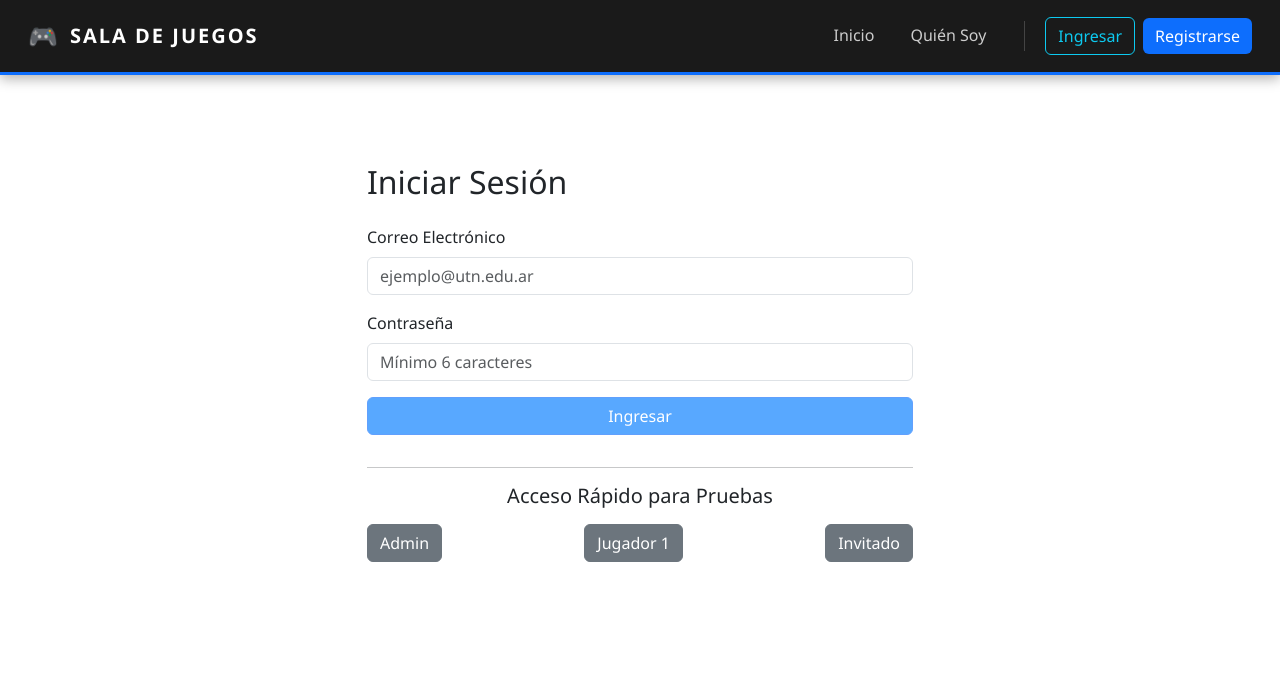
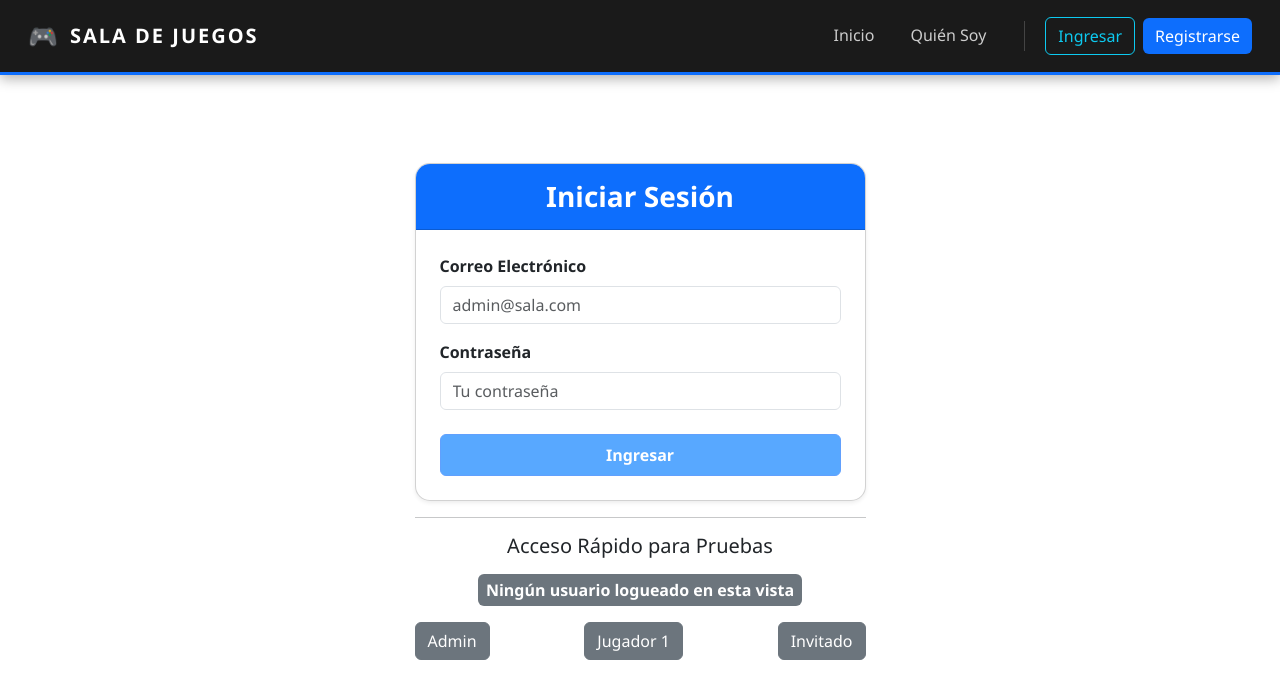
Before and after one commit to mateoutn2024/sala-de-juegos, an Angular app: page /login in a window 1280 px wide. Shown: the top 698 px of the page. Built offline with nearby package versions, Linux system fonts and the light colour scheme.

Commit message:
feat(auth): robustecer validaciones de registro y agregar indicador de sesion activa en login

```diff
--- a/src/app/pages/login/login.html
+++ b/src/app/pages/login/login.html
@@ -1,36 +1,59 @@
 <div class="container mt-5">
   <div class="row justify-content-center">
-    <div class="col-md-6">
-      <h2 class="mb-4">Iniciar Sesión</h2>
+    <div class="col-md-5">
 
-      <div *ngIf="mensajeError" class="alert alert-danger">
-        {{ mensajeError }}
-      </div>
-
-      <form [formGroup]="formLogin" (ngSubmit)="ingresar()">
-
-        <div class="mb-3">
-          <label class="form-label">Correo Electrónico</label>
-          <input type="email" class="form-control" formControlName="correo" placeholder="ejemplo@utn.edu.ar">
+      <div class="card shadow-sm">
+        <div class="card-header bg-primary text-white text-center py-3">
+          <h3 class="mb-0 fw-bold">Iniciar Sesión</h3>
         </div>
 
-        <div class="mb-3">
-          <label class="form-label">Contraseña</label>
-          <input type="password" class="form-control" formControlName="clave" placeholder="Mínimo 6 caracteres">
+        <div class="card-body p-4">
+          <form [formGroup]="formLogin" (ngSubmit)="ingresar()">
+
+            <div class="mb-3">
+              <label class="form-label fw-semibold">Correo Electrónico</label>
+              <input type="email" class="form-control" formControlName="correo" placeholder="admin@sala.com">
+              <span *ngIf="formLogin.get('correo')?.touched && formLogin.get('correo')?.invalid" class="error-message text-danger d-block mt-1">
+                Ingresá un correo electrónico válido.
+              </span>
+            </div>
+
+            <div class="mb-4">
+              <label class="form-label fw-semibold">Contraseña</label>
+              <input type="password" class="form-control" formControlName="clave" placeholder="Tu contraseña">
+              <span *ngIf="formLogin.get('clave')?.touched && formLogin.get('clave')?.invalid" class="error-message text-danger d-block mt-1">
+                La contraseña debe tener al menos 6 caracteres.
+              </span>
+            </div>
+
+            <div *ngIf="mensajeError" class="text-danger text-center fw-semibold mb-3">
+              {{ mensajeError }}
+            </div>
+
+            <button type="submit" class="btn btn-primary w-100 py-2 fw-bold" [disabled]="formLogin.invalid">
+              Ingresar
+            </button>
+
+          </form>
         </div>
-
-        <button type="submit" class="btn btn-primary w-100 mb-3" [disabled]="formLogin.invalid">
-          Ingresar
-        </button>
-      </form>
+      </div>
 
       <hr>
 
       <h5 class="text-center mb-3">Acceso Rápido para Pruebas</h5>
+
+      <div class="text-center mb-3">
+        <span *ngIf="usuarioLogueado" class="badge bg-success p-2 fs-6">
+          Último ingreso rápido: <strong>{{ usuarioLogueado?.email }}</strong>
+        </span>
+        <span *ngIf="!usuarioLogueado" class="badge bg-secondary p-2 fs-6">
+          Ningún usuario logueado en esta vista
+        </span>
+      </div>
       <div class="d-flex justify-content-between">
-        <button class="btn btn-secondary" (click)="accesoRapido('admin@sala.com', '123456')">Admin</button>
-        <button class="btn btn-secondary" (click)="accesoRapido('jugador1@sala.com', '123456')">Jugador 1</button>
-        <button class="btn btn-secondary" (click)="accesoRapido('invitado@sala.com', '123456')">Invitado</button>
+        <button type="button" class="btn btn-secondary" (click)="accesoRapido('admin@sala.com', '123456')">Admin</button>
+        <button type="button" class="btn btn-secondary" (click)="accesoRapido('jugador1@sala.com', '123456')">Jugador 1</button>
+        <button type="button" class="btn btn-secondary" (click)="accesoRapido('invitado@sala.com', '123456')">Invitado</button>
       </div>
 
     </div>
--- a/src/app/pages/login/login.ts
+++ b/src/app/pages/login/login.ts
@@ -25,7 +25,7 @@ export class LoginComponent implements OnInit, OnDestroy {
   });
 
   mensajeError = '';
-  usuarioLogueado: User | null = null; // Guardará el usuario con sesión activa para mostrarlo
+  usuarioLogueado: User | null = null; // <- ESTO ES LO QUE TE FALTABA
 
   ngOnInit() {
     // Escucha de forma reactiva si hay un usuario logueado en Supabase actualmente
```
